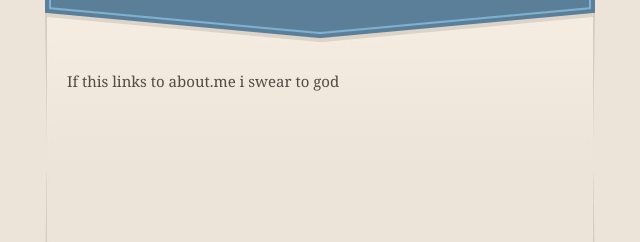
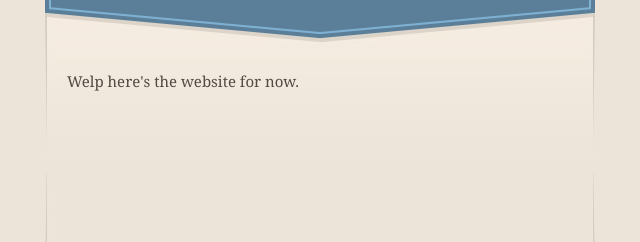
Before and after one commit to thep0under/thep0under.github.io, a plain HTML site: page index.html in a window 1280 px wide. Shown: the part 209-451 px from the top of the page, 320-960 px from the left. Drawn offline with nearby package versions, Linux system fonts and the light colour scheme.

Commit message:
Update index.html

```diff
--- a/index.html
+++ b/index.html
@@ -45,7 +45,7 @@
 
 
       <section id="main_content">
-        <p>If this links to about.me i swear to god </p>
+        <p>Welp here's the website for now.</p>
       </section>
 
       <footer>
```
